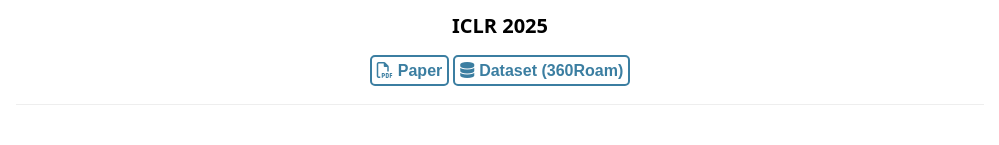
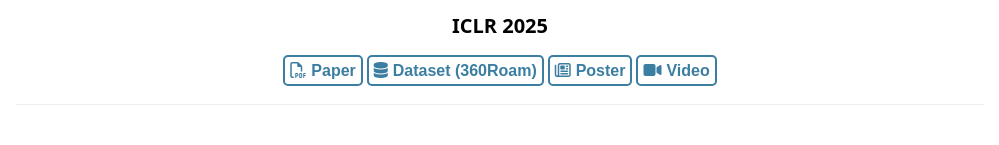
Before and after one commit to chenyingshu/sc-omnigs, a plain HTML site: page index.html in a window 1280 px wide. Shown: the part 248-393 px from the top of the page, without its empty margins (140-1139 px from the left). Drawn offline with Linux system fonts and the light colour scheme.

Commit message:
add media

```diff
--- a/index.html
+++ b/index.html
@@ -53,7 +53,9 @@ if (!doNotTrack) {
 			<div class="link w3-center pub">
 	            <a class="btn btn-primary outline big-outline" href="https://www.arxiv.org/abs/2502.04734" target="_blank"><i class="fa fa-file-pdf-o" style="margin-right: 5px"></i>Paper</a>
 				<a class="btn btn-primary outline big-outline" href="https://huajianup.github.io/research/360Roam/" target="_blank"><i class="fa fa-database" style="margin-right: 5px"></i>Dataset (360Roam)</a>
-	        </div>
+				<a class="btn btn-primary outline big-outline" href="https://youtu.be/N2kgD17HEaI" target="_blank"><i class="far fa-newspaper" style="margin-right: 5px"></i>Poster</a>
+				<a class="btn btn-primary outline big-outline" href="https://youtu.be/N2kgD17HEaI" target="_blank"><i class="fas fa-video" style="margin-right: 5px"></i>Video</a>
+			</div>
             <hr>
 	    </div>
 
```
